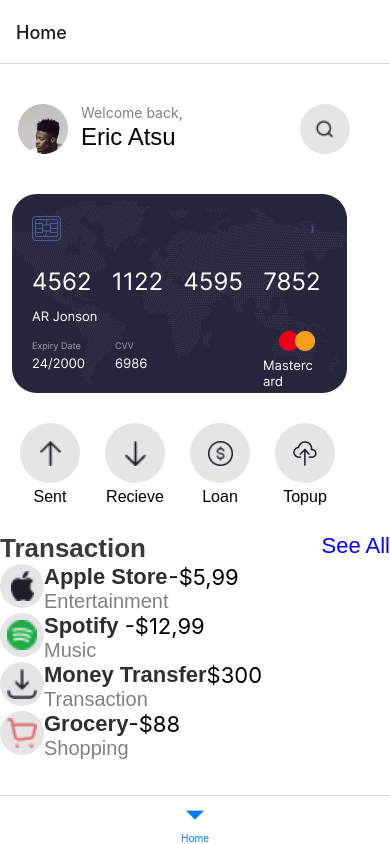
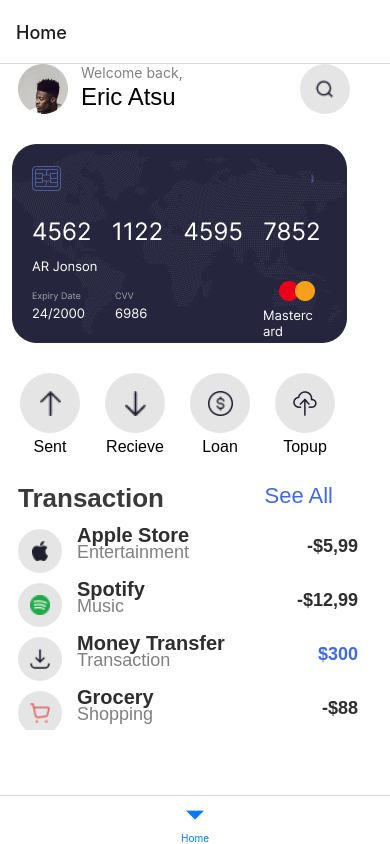
Before and after one commit to NanaAmpomahArhin/rn-assignment5-11019735, a React Native app in the folder rn-assignment5-11019735/: screen /Home in a window 390 px wide. Built offline with nearby package versions, Linux system fonts and the light colour scheme.

Commit message:
modified styles

```diff
--- a/rn-assignment5-11019735/components/ActionIcons.js
+++ b/rn-assignment5-11019735/components/ActionIcons.js
@@ -27,7 +27,7 @@ export default function ActionIcons() {
 const styles = StyleSheet.create({
   wrapper: {
     left: 0,
-    top: 110,
+    top: 60,
   },
   imageAndNameContainer: {
     width: 100,
--- a/rn-assignment5-11019735/components/Card.js
+++ b/rn-assignment5-11019735/components/Card.js
@@ -10,7 +10,7 @@ export default function Card() {
 
 const styles = StyleSheet.create({
   wrapper: {
-    top: 80,
+    top: 30,
     left: 12,
   },
 });
--- a/rn-assignment5-11019735/components/Profile.js
+++ b/rn-assignment5-11019735/components/Profile.js
@@ -15,7 +15,7 @@ export default function Profile() {
 
 const styles = StyleSheet.create({
   wrapper: {
-    top: 40,
+    top: 0,
     left: 18,
     flexDirection: "row",
     width: "300",
--- a/rn-assignment5-11019735/components/Search.js
+++ b/rn-assignment5-11019735/components/Search.js
@@ -10,7 +10,7 @@ export default function Search() {
 
 const styles = StyleSheet.create({
   wrapper: {
-    top: 40,
+    top: 0,
     left: 135,
     width: 50,
     height: 50,
--- a/rn-assignment5-11019735/components/Transaction.js
+++ b/rn-assignment5-11019735/components/Transaction.js
@@ -20,8 +20,17 @@ export default function Transaction() {
               <Text style={styles.brandName}>{item.brandName}</Text>
               <Text style={styles.brandAction}>{item.brandAction}</Text>
             </View>
-            <View>
-              <Text style={styles.cost}>{item.cost}</Text>
+            <View style={styles.costContainer}>
+              <Text
+                style={[
+                  styles.cost,
+                  item.cost.startsWith("-")
+                    ? styles.negativeCost
+                    : styles.positiveCost,
+                ]}
+              >
+                {item.cost}
+              </Text>
             </View>
           </View>
         )}
@@ -33,11 +42,14 @@ export default function Transaction() {
 
 const styles = StyleSheet.create({
   wrapper: {
-    top: 100,
+    top: 50,
+    left: 18,
+    paddingBottom: 100,
   },
   headings: {
     flexDirection: "row",
     justifyContent: "space-between",
+    width: 315,
   },
   transaction: {
     fontSize: 26,
@@ -47,11 +59,13 @@ const styles = StyleSheet.create({
   },
   seeAll: {
     fontSize: 22,
-    color: "blue",
+    color: "#4169E1",
     fontFamily: "sans-serif",
   },
   container: {
     flexDirection: "row",
+    top: 15,
+    marginBottom: 10,
   },
   imageContainer: {
     width: 44,
@@ -61,27 +75,48 @@ const styles = StyleSheet.create({
     overflow: "hidden",
     justifyContent: "center",
     alignItems: "center",
+    marginRight: 15,
   },
   image: {
-    width: 30,
-    height: 30,
+    width: 20,
+    height: 20,
     resizeMode: "contain",
   },
   brand: {
     flexDirection: "column",
+    top: -5,
   },
   brandName: {
-    fontSize: 22,
+    fontSize: 20,
     fontWeight: "bold",
     fontFamily: "sans-serif",
     color: "#2e2e2e",
   },
   brandAction: {
     fontFamily: "sans-serif",
-    fontSize: 20,
+    fontSize: 18,
     color: "grey",
+    marginTop: -5,
+  },
+  costContainer: {
+    width: 50,
+    top: -5,
+    left: -50,
+    flexDirection: "row",
+    flex: 1,
+    justifyContent: "flex-end",
+    alignItems: "center",
   },
   cost: {
-    fontSize: 22,
+    fontSize: 18,
+    fontWeight: "bold",
+    fontFamily: "sans-serif",
+    color: "#2e2e2e",
+  },
+  negativeCost: {
+    color: "#2e2e2e",
+  },
+  positiveCost: {
+    color: "#4169E1",
   },
 });
```
